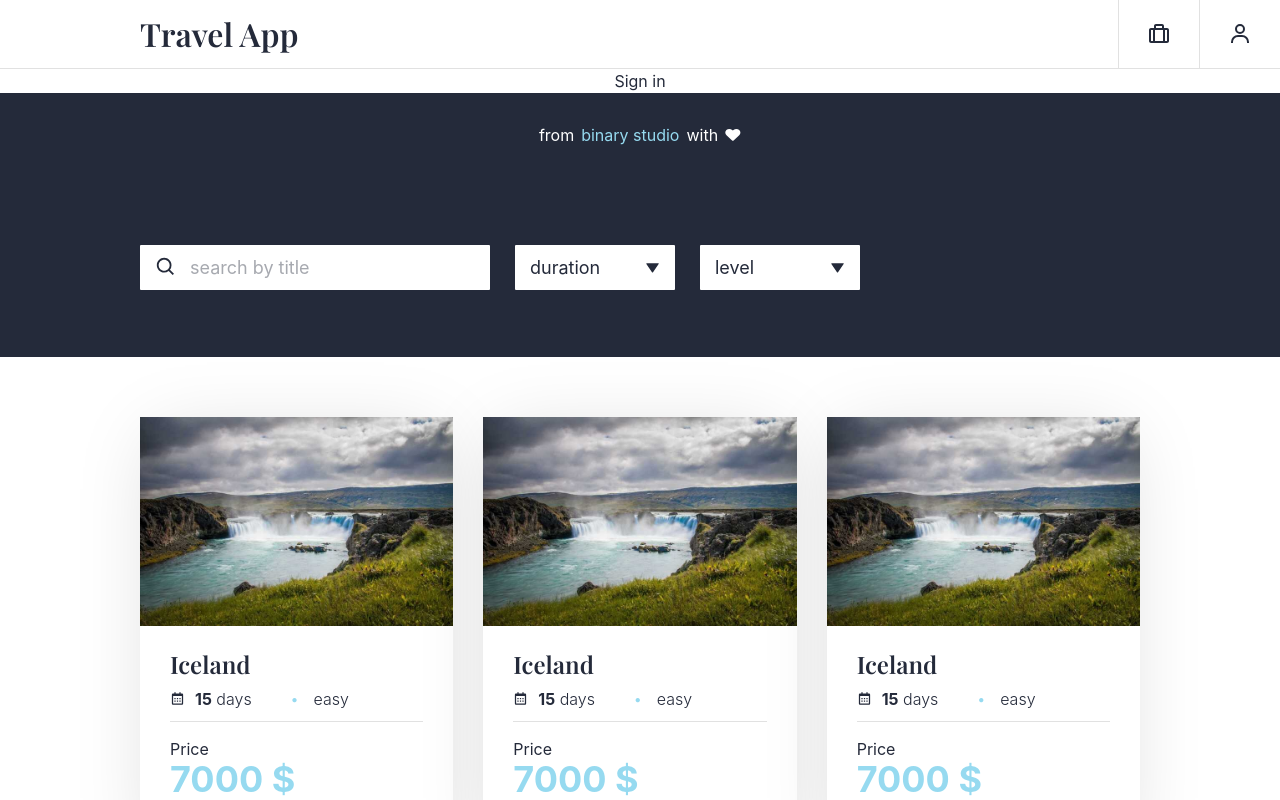
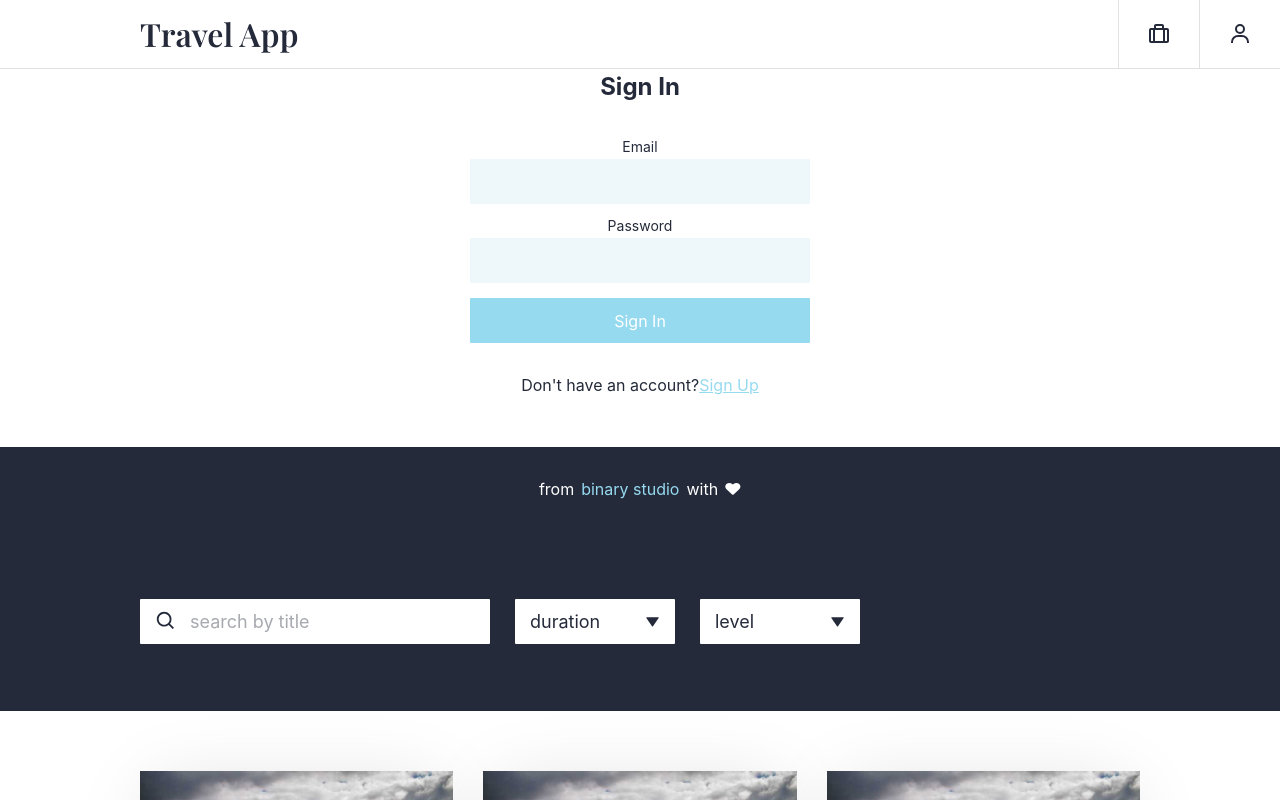
Before and after one commit to Wiliamfm/React-Demo, a React (Create React App) app: page /sign-in in a window 1280 px wide. Shown: the top 800 px of the page. Built offline with nearby package versions, Linux system fonts and the light colour scheme; a web font is replaced by a local one.

Commit message:
add sign in component

```diff
--- a/src/components/routers/root.jsx
+++ b/src/components/routers/root.jsx
@@ -1,5 +1,6 @@
 import { createBrowserRouter } from "react-router-dom";
 import App from "../../App";
+import SignIn from "../sign_in/signIn";
 import SingUp from "../sign_up/signUp";
 
 const router = createBrowserRouter([
@@ -14,7 +15,7 @@ const router = createBrowserRouter([
          },
          {
             path: "/sign-in",
-            element: <div>Sign in</div>
+            element: <SignIn />
          },
          {
             path: "/trip/:tripId",
--- /dev/null
+++ b/src/components/sign_in/signIn.jsx
@@ -0,0 +1,41 @@
+import { Link } from "react-router-dom";
+
+function SignIn() {
+   return <>
+      <main className="sign-in-page">
+         <h1 className="visually-hidden">Travel App</h1>
+         <form className="sign-in-form" autoComplete="off">
+            <h2 className="sign-in-form__title">Sign In</h2>
+            <label className="input">
+               <span className="input__heading">Email</span>
+               <input data-test-id="auth-email" name="email" type="email" required />
+            </label>
+            <label className="input">
+               <span className="input__heading">Password</span>
+               <input
+                  data-test-id="auth-password"
+                  name="password"
+                  type="password"
+                  autoComplete="new-password"
+                  required
+               />
+            </label>
+            <button data-test-id="auth-submit" className="button" type="submit">
+               Sign In
+            </button>
+         </form>
+         <span>
+            Don't have an account?
+            <Link
+               data-test-id="auth-sign-up-link"
+               href="./sign-up.html"
+               className="sign-in-form__link"
+            >
+               Sign Up
+            </Link>
+         </span>
+      </main>
+   </>
+}
+
+export default SignIn;
```
Also changed, not shown: public/sign-in.html (+6 -42 lines).
